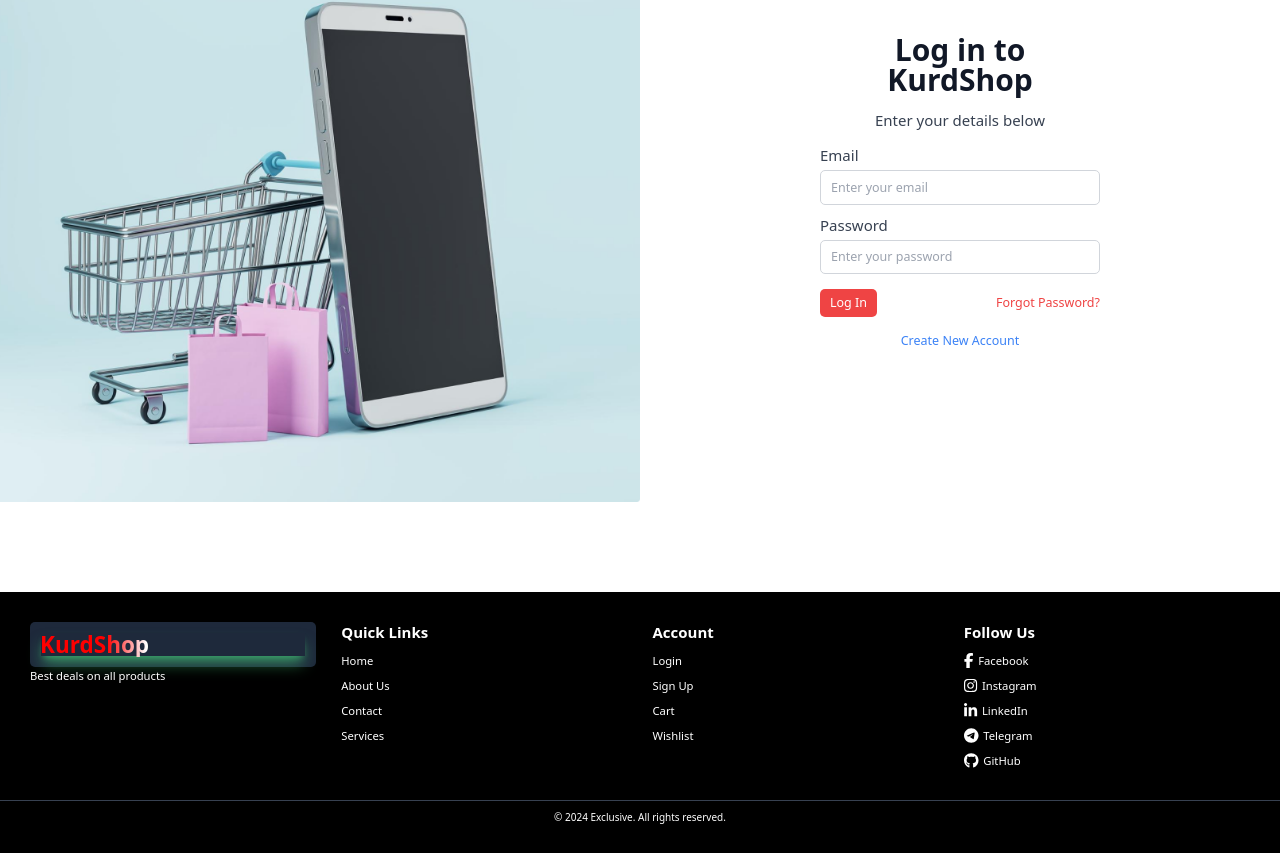
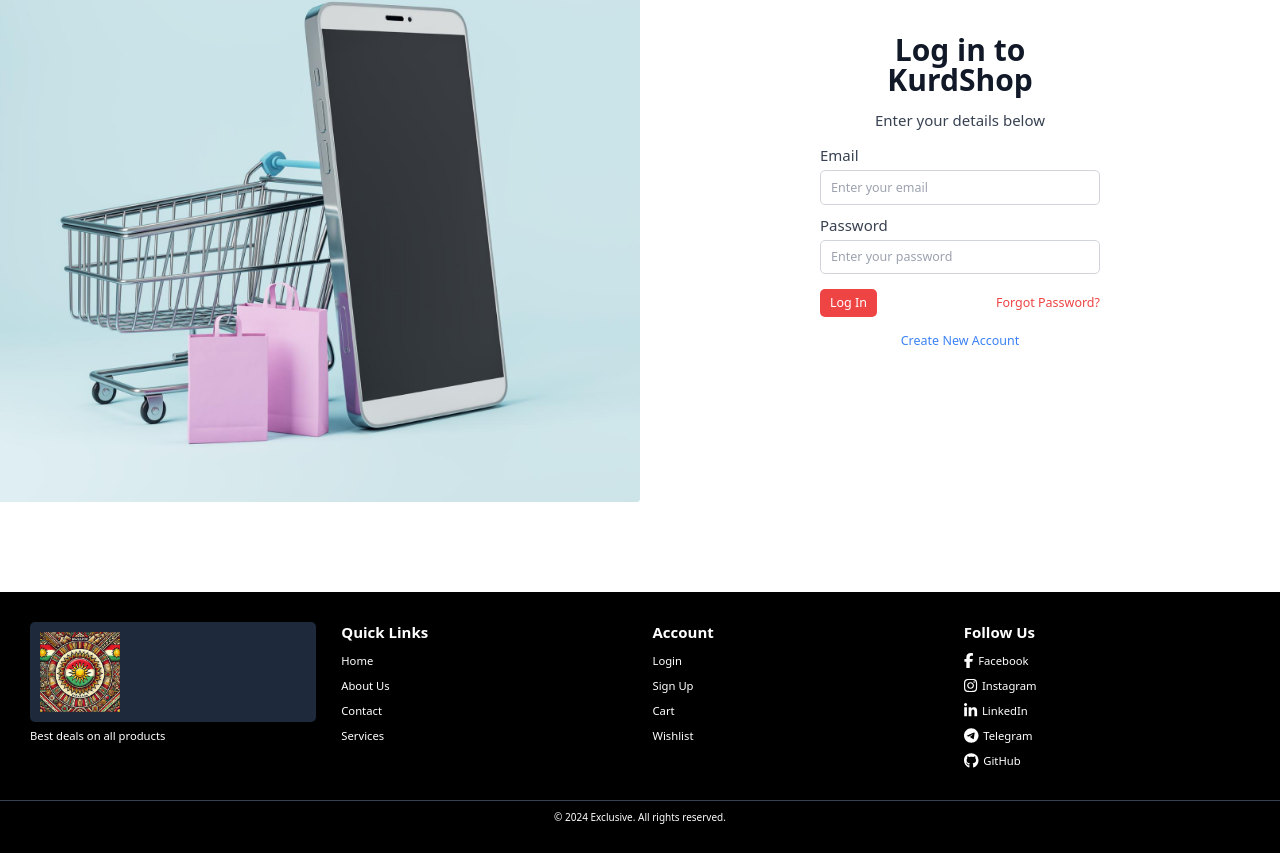
Before and after one commit to MiladPezeshkian/shopClient, a React (Vite) app: page /login in a window 1280 px wide. Shown: the part 248-1101 px from the top of the page. Built offline with nearby package versions, Linux system fonts and the light colour scheme; no server answers.

Commit message:
update code

```diff
--- a/index.html
+++ b/index.html
@@ -3,9 +3,9 @@
   <head>
     <meta charset="UTF-8" />
     <meta name="viewport" content="width=device-width, initial-scale=1.0" />
-    <link rel="icon" type="image/svg+xml" href="/vite.svg" />
+    <link rel="icon" href="/logo.webp" />
     <link rel="stylesheet" href="style.css" />
-    <title>Exclusive</title>
+    <title>Bazaarok</title>
     <script
       src="https://www.google.com/recaptcha/enterprise.js"
       async
--- a/src/components/Footer/Footer.jsx
+++ b/src/components/Footer/Footer.jsx
@@ -17,18 +17,15 @@ function Footer() {
         {/* Logo and Description */}
         <div>
           <div className="bg-slate-800 rounded-lg p-[1rem]">
-            <h1
-              className="md:text-4xl font-extrabold text-2xl bg-black bg-gradient-to-r from-red-500 via-white to-green-500 bg-clip-text text-transparent
-          shadow-lg shadow-green-400/50 transition-all duration-300 ease-in-out hover:scale-105 hover:shadow-red-400/50"
-              style={{
-                backgroundImage:
-                  "linear-gradient(to right, red 25%, white 40%, yellow 55%, green 100%)",
-              }}
-            >
-              KurdShop
-            </h1>
+            <Link to={"/"}>
+              <img
+                src="/logo.webp"
+                alt="Bazaarok Logo"
+                className="w-32 h-auto transition-all duration-300 ease-in-out hover:scale-105"
+              />
+            </Link>
           </div>
-          <p className="text-lg">Best deals on all products</p>
+          <p className="text-lg mt-2">Best deals on all products</p>
         </div>
 
         {/* Navigation Links (Example Sections) */}
```
Also changed, not shown: logo.webp (added).
